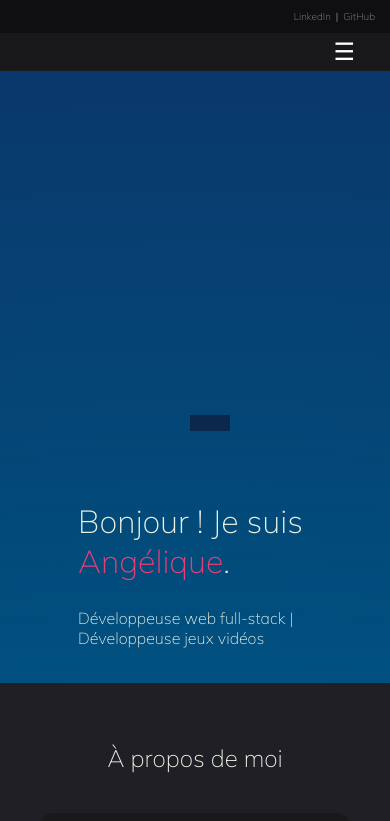
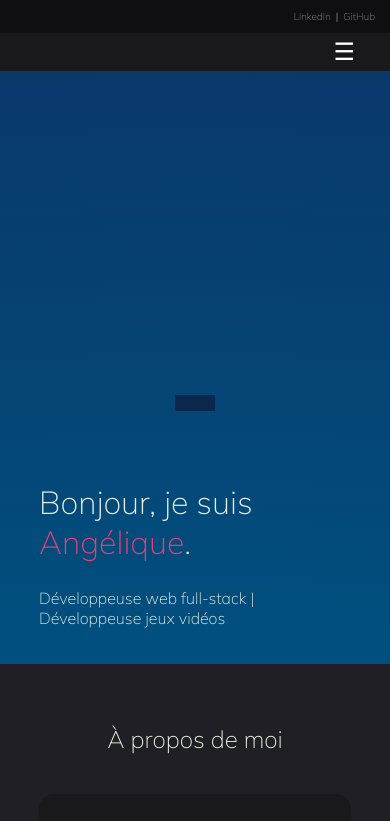
Before and after one commit to AngeliqueMa/portfolio, a plain HTML site: page index.html in a window 390 px wide. Shown: the top 821 px of the page. Drawn offline with nearby package versions, Linux system fonts and the light colour scheme.

Commit message:
Mobile version correction

```diff
--- a/index.html
+++ b/index.html
@@ -39,7 +39,7 @@
     <!-- Section hero -->
     <section id="section_main">
         <div class="sub_container_main1">
-            <h1 class="mulish-light">Bonjour ! Je suis <span class="text_colored">Angélique</span>.</h1>
+            <h1 class="mulish-light">Bonjour, je suis <span class="text_colored">Angélique</span>.</h1>
             <p class="mulish-light">Développeuse web full-stack | Développeuse jeux vidéos</p>
         </div>
         <div class="sub_container_main2">
--- a/style.css
+++ b/style.css
@@ -411,10 +411,9 @@ border-radius: 50%;
     justify-content: space-around;
     align-items: center;
     min-height: 550px;
-    padding-top: 5%;
     padding-bottom: 5%;
-    padding-left: 20%;
-    padding-right: 20%;
+    padding-left: 10%;
+    padding-right: 10%;
     color: rgb(233, 241, 227);
 }
 
```
